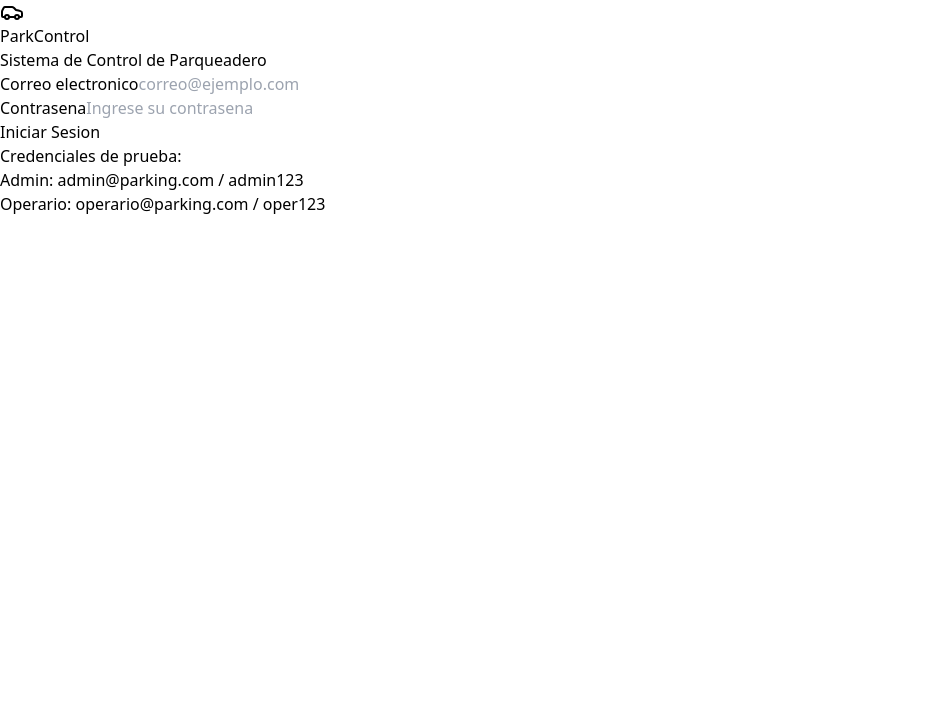
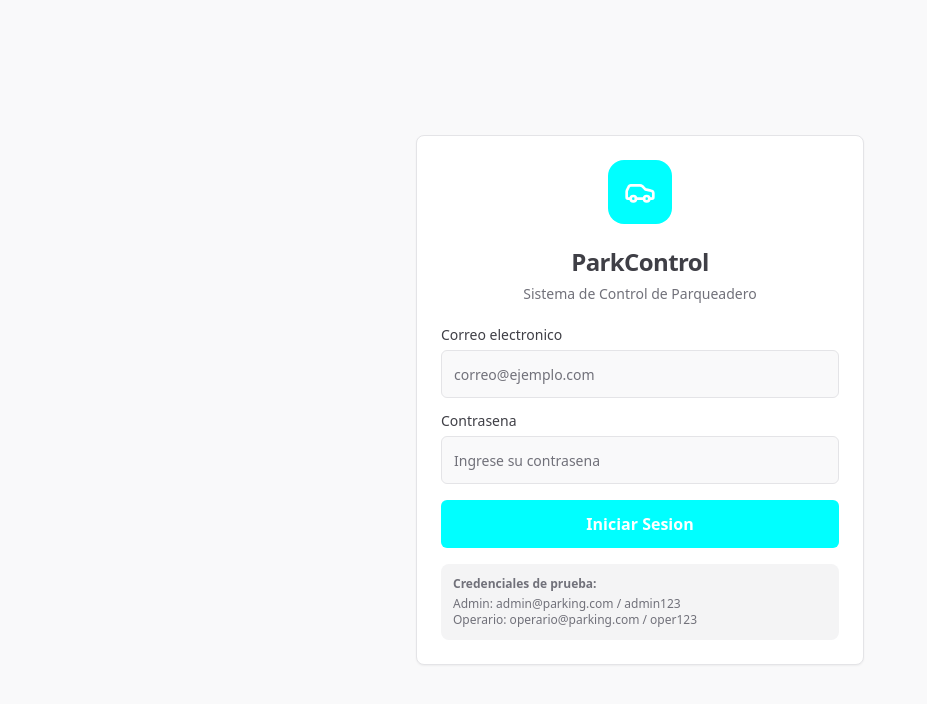
Before and after one commit to gpsanchezr/ParkNidus, a Next.js app: page / in a window 1280 px wide. Shown: the top 704 px of the page, without its empty margins (0-927 px from the left). Built offline with nearby package versions, Linux system fonts and the light colour scheme; no server answers.

Commit message:
Neon Pulse full globals.css

```diff
--- a/app/globals.css
+++ b/app/globals.css
@@ -1,2 +1,64 @@
 @tailwind base;
 @tailwind components;
+@tailwind utilities;
+
+@layer base {
+  :root {
+    --background: 240 10% 98%;
+    --foreground: 240 5.3% 26.1%;
+    --card: 0 0% 100%;
+    --card-foreground: 240 5.3% 26.1%;
+    --popover: 0 0% 100%;
+    --popover-foreground: 240 5.3% 26.1%;
+    --primary: 180 100% 50%; /* Cian Electrico */
+    --primary-foreground: 0 0% 100%;
+    --secondary: 275 74% 37%; /* Violeta Profundo */
+    --secondary-foreground: 0 0% 100%;
+    --muted: 240 4.8% 95.9%;
+    --muted-foreground: 240 3.8% 46.1%;
+    --accent: 134 100% 50%; /* Lima Neon */
+    --accent-foreground: 240 5.3% 26.1%;
+    --destructive: 0 84% 60%;
+    --destructive-foreground: 0 0% 100%;
+    --border: 240 5.9% 90%;
+    --input: 240 5.9% 90%;
+    --ring: 180 100% 50%;
+    --chart-1: 180 100% 50%;
+    --chart-2: 275 74% 37%;
+    --chart-3: 134 100% 50%;
+    --chart-4: 0 84% 60%;
+    --chart-5: 340 75% 55%;
+    --radius: 0.5rem;
+  }
+
+  .dark {
+    --background: 240 10% 3.9%;
+    --foreground: 0 0% 98%;
+    --card: 240 10% 3.9%;
+    --card-foreground: 0 0% 98%;
+    --popover: 240 10% 3.9%;
+    --popover-foreground: 0 0% 98%;
+    --primary: 180 100% 60%;
+    --primary-foreground: 0 0% 100%;
+    --secondary: 275 74% 47%;
+    --secondary-foreground: 0 0% 98%;
+    --muted: 240 3.7% 15.9%;
+    --muted-foreground: 240 5% 64.9%;
+    --accent: 134 100% 60%;
+    --accent-foreground: 240 5.9% 10%;
+    --destructive: 0 62.8% 30.6%;
+    --destructive-foreground: 0 0% 98%;
+    --border: 240 3.7% 15.9%;
+    --input: 240 3.7% 15.9%;
+    --ring: 180 100% 60%;
+  }
+}
+
+@layer base {
+  * {
+    @apply border-border;
+  }
+  body {
+    @apply bg-background text-foreground;
+  }
+}
```
